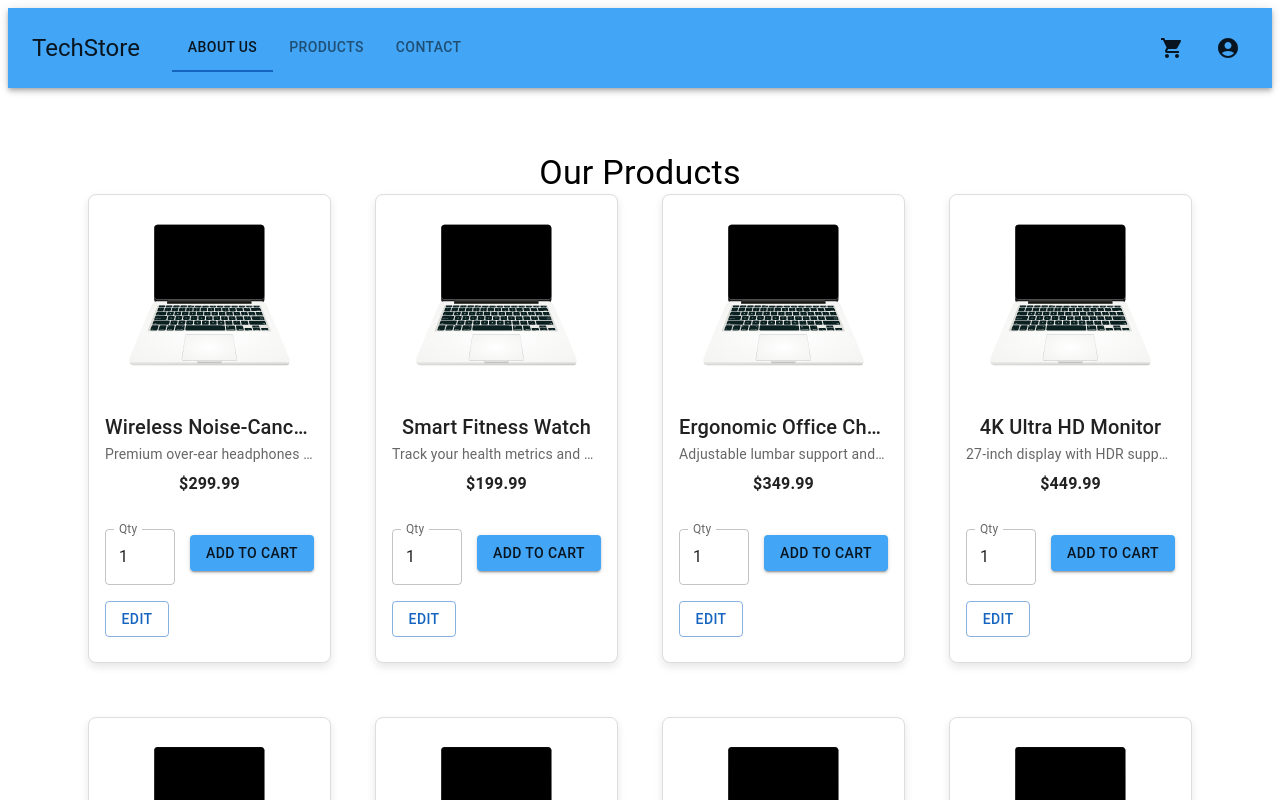
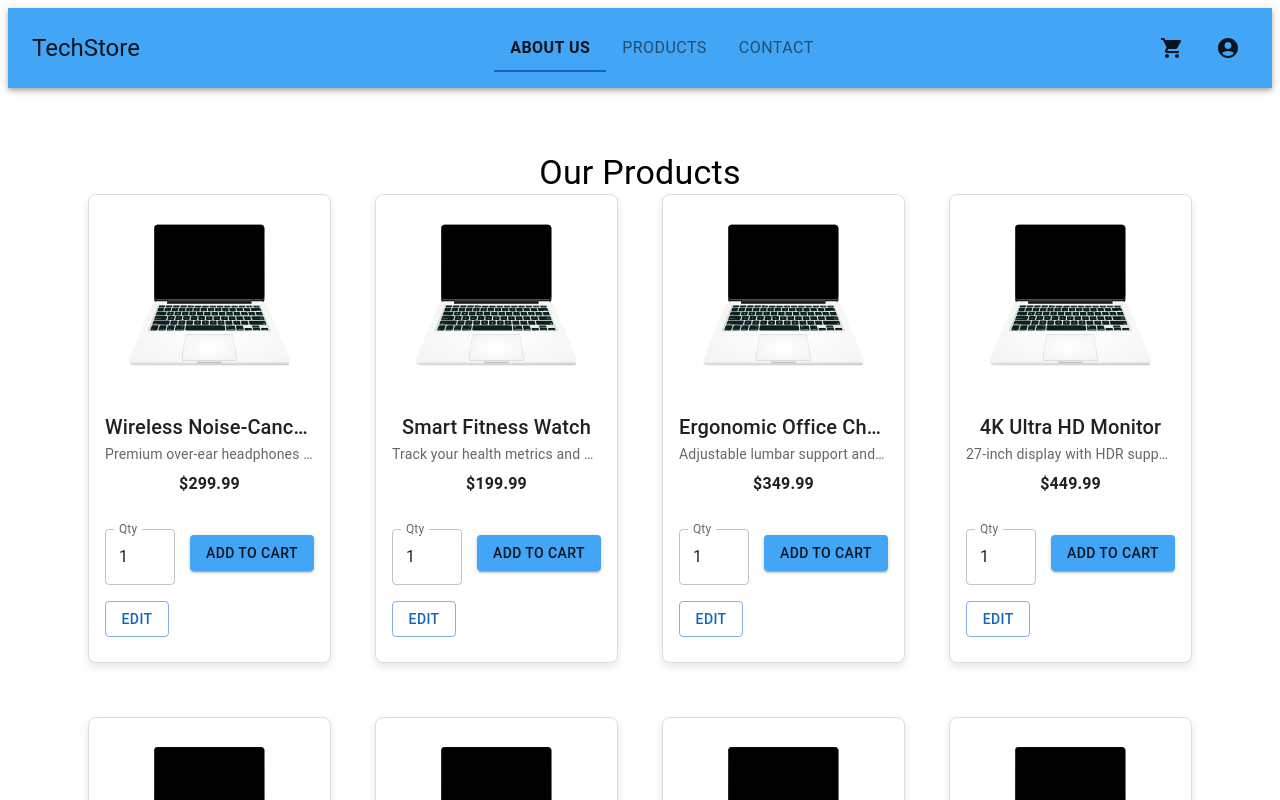
Before and after one commit to LedinaRrethi/E-Commerce-Week6, a React (Vite) app: page / in a window 1280 px wide. Shown: the top 800 px of the page. Built offline with nearby package versions, Linux system fonts and the light colour scheme.

Commit message:
Enhance navbar , fix styles

```diff
--- a/src/components/layout/navbar/Navbar.tsx
+++ b/src/components/layout/navbar/Navbar.tsx
@@ -10,11 +10,10 @@ import Box from '@mui/material/Box';
 import IconButton from '@mui/material/IconButton';
 import ShoppingCartIcon from '@mui/icons-material/ShoppingCart';
 import AccountCircleIcon from '@mui/icons-material/AccountCircle';
-
 import { Link } from 'react-router-dom';
 import DrawerComponent from './navComp/DrawerComp';
 
-const PAGES = ['About us', 'Products', 'Contact'];
+const PAGES = ['About Us', 'Products', 'Contact'];
 
 const Navbar = () => {
   const [value, setValue] = useState<number>(0);
@@ -23,17 +22,11 @@ const Navbar = () => {
 
   return (
     <AppBar position="static" sx={{ bgcolor: 'primary.main', py: 1 }}>
-      <Toolbar>
+      <Toolbar sx={{ display: 'flex', justifyContent: 'space-between' }}>
         {isMobile ? (
           <>
             <DrawerComponent />
-            <Typography
-              variant="h4"
-              sx={{
-                flexGrow: 1,
-                textAlign: 'center',
-              }}
-            >
+            <Typography variant="h4" sx={{ textAlign: 'center', flexGrow: 1 }}>
               <Link to="/" style={{ textDecoration: 'none', color: 'inherit' }}>
                 TechStore
               </Link>
@@ -46,11 +39,15 @@ const Navbar = () => {
                 TechStore
               </Link>
             </Typography>
+
+            <Box sx={{ flexGrow: 1, display: 'flex', justifyContent: 'center' }}>
               <Tabs
                 value={value}
                 onChange={(_, newValue) => setValue(newValue)}
                 textColor="inherit"
                 indicatorColor="secondary"
+                aria-label="navigation tabs"
+                sx={{ display: 'flex', justifyContent: 'space-between' }}
               >
                 {PAGES.map((page, index) => (
                   <Tab
@@ -63,13 +60,18 @@ const Navbar = () => {
                         {page}
                       </Link>
                     }
+                    sx={{
+                      fontSize: '1rem',
+                      fontWeight: value === index ? 'bold' : 'normal',
+                    }}
                   />
                 ))}
               </Tabs>
+            </Box>
           </>
         )}
 
-        <Box sx={{ ml: 'auto', display: 'flex', gap: 2 }}>
+        <Box sx={{ display: 'flex', gap: 2 }}>
           <IconButton color="inherit" component={Link} to="/cart">
             <ShoppingCartIcon />
           </IconButton>
```
Lines whose indentation alone changed are shown as unchanged.
